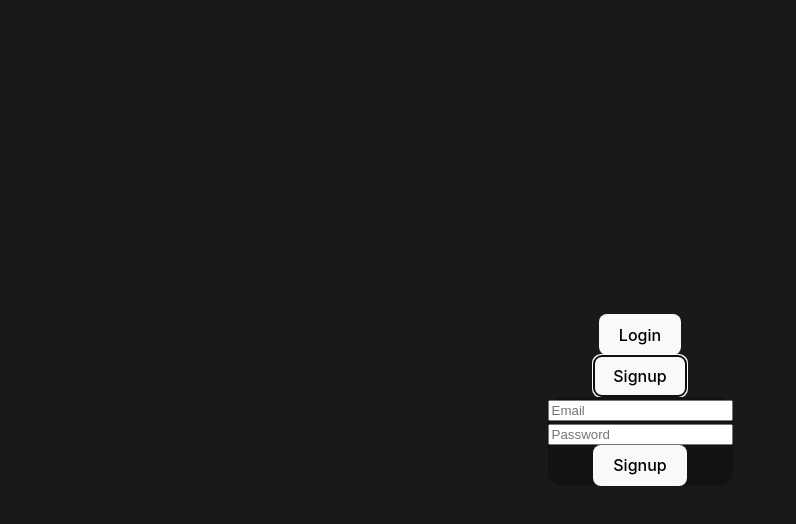
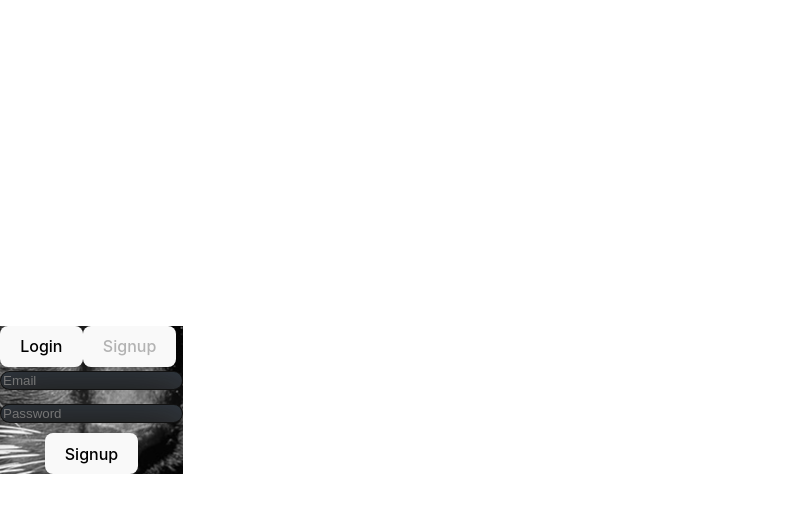
Before and after one commit to JCorts1/catcash_frontend, a React (Vite) app: page / in a window 1280 px wide. Both pictures are taken after a click on the button "Signup". Shown: the top 524 px of the page, without its empty margins (0-796 px from the left). Built offline with nearby package versions, Linux system fonts and the light colour scheme.

Commit message:
Sign-up front end has been updated

```diff
--- a/src/components/SignupForm.jsx
+++ b/src/components/SignupForm.jsx
@@ -35,6 +35,7 @@ const SignupForm = () => {
     onSubmit={handleSubmit}>
       <div>
         <input
+          className='inputs'
           placeholder='Email'
           type="email"
           value={email}
@@ -44,6 +45,7 @@ const SignupForm = () => {
       </div>
       <div>
         <input
+          className='inputs'
           placeholder='Password'
           type="password"
           value={password}
--- a/src/styles/SignupForm.css
+++ b/src/styles/SignupForm.css
@@ -1,5 +1,4 @@
 .sign-up {
-  background-color: #121212;
   display: flex;
   flex-direction: column;
   justify-content: center;
@@ -7,20 +6,55 @@
   border-radius: 14px;
 }
 
-@media only screen and (max-width: 600px) {
-  .sign-up {
-    width: 30%;
-    height: 65%;
+.authentication-form {
+  background-image: url(../img/login/loginsignupcover.jpg);
+  background-repeat: no-repeat;
+  background-size:auto;
+  background-position: center;
 }
 
+.inputs {
+  background-color: #121212;
+  border-radius: 12px;
+  box-shadow: rgba(163, 163, 163, 0.25) 0px 30px 60px -12px inset, rgba(0, 50, 101, 0.3) 0px 18px 36px -18px inset;
+  border: 1px solid transparent;
+  margin-bottom: 10px;
+}
+
+@media only screen and (max-width: 600px) {
+  .button-group {
+    display: flex;
+    flex-direction: row;
+    justify-content: center;
+    gap: 30px;
+    margin-bottom: 30px;
+  }
+
+  .sign-up {
+    width: 90%;
+    height: 65vh;
+    border: 0.5px solid #8d8d8d;
+    background: rgb(32,32,32);
+    background: radial-gradient(circle, rgba(32,32,32,0.6460959383753502) 7%, rgba(89,89,89,0.7175245098039216) 63%);
+    box-shadow: rgba(0, 0, 0, 0.17) 0px -23px 25px 0px inset, rgba(0, 0, 0, 0.15) 0px -36px 30px 0px inset,
+    rgba(0, 0, 0, 0.1) 0px -79px 40px 0px inset, rgba(0, 0, 0, 0.06) 0px 2px 1px, rgba(0, 0, 0, 0.09) 0px 4px 2px,
+    rgba(0, 0, 0, 0.09) 0px 8px 4px, rgba(0, 0, 0, 0.09) 0px 16px 8px, rgba(0, 0, 0, 0.09) 0px 32px 16px;
   }
 
   .authentication-form {
     width: 100vw;
     height: 100vh;
-  background-color: #191919;
     display: flex;
     flex-direction: column;
     justify-content: center;
     align-items: center;
   }
+
+  .inputs {
+    height: 1.5rem;
+    width: 200px;
+    color: #fff;
+  }
+
+
+}
--- a/src/views/AuthPage.jsx
+++ b/src/views/AuthPage.jsx
@@ -8,9 +8,23 @@ const AuthPage = () => {
 
   return (
     <div className="authentication-form">
-      <button onClick={() => setIsLogin(true)}>Login</button>
-      <button onClick={() => setIsLogin(false)}>Signup</button>
+      {/* Wrapper for buttons */}
+      <div className="button-group">
+        <button
+          onClick={() => setIsLogin(true)}
+          disabled={isLogin}
+        >
+          Login
+        </button>
+        <button
+          onClick={() => setIsLogin(false)}
+          disabled={!isLogin}
+        >
+          Signup
+        </button>
+      </div>
 
+      {/* Display either LoginForm or SignupForm */}
       {isLogin ? <LoginForm /> : <SignupForm />}
     </div>
   );
```
Also changed, not shown: src/img/login/loginsignupcover.jpg (added). Lines whose indentation alone changed are shown as unchanged.
